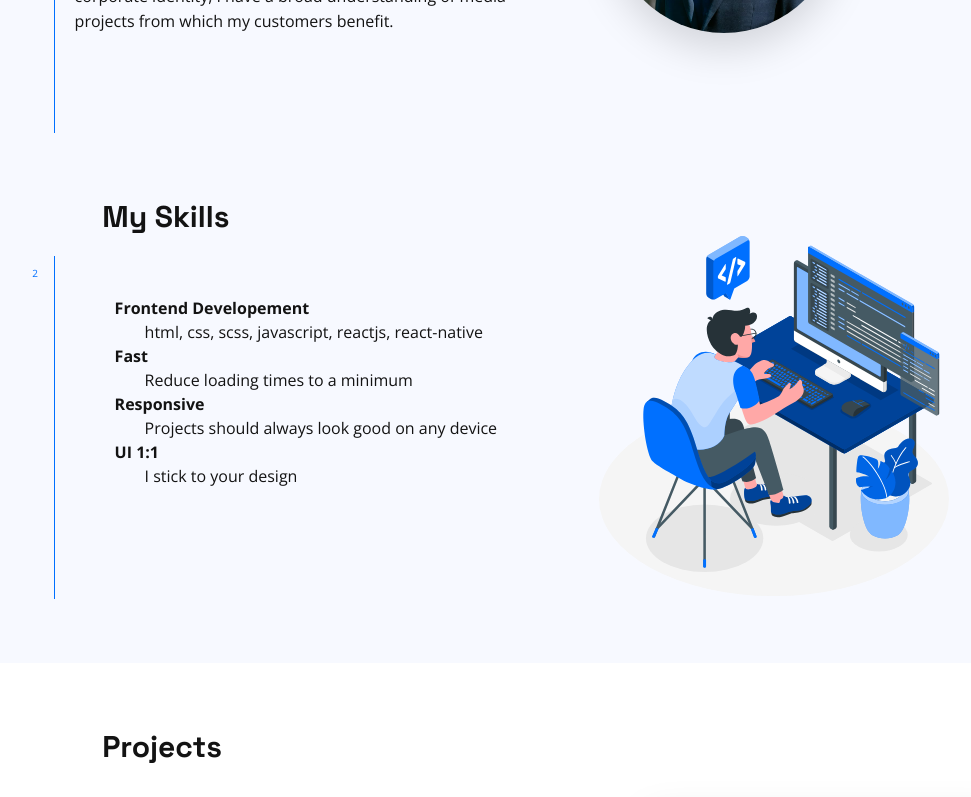
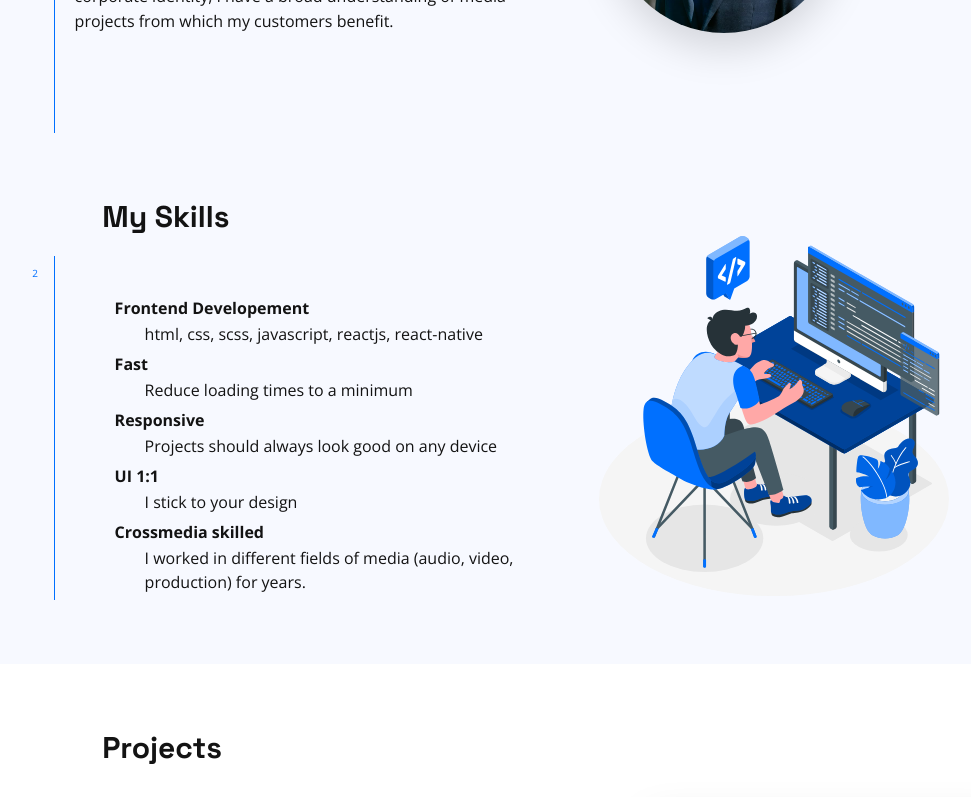
Before and after one commit to pquandt/pqweb, a React (Create React App) app: page / in a window 1280 px wide. Shown: the part 419-1216 px from the top of the page, without its empty margins (157-1128 px from the left). Built offline with nearby package versions, Linux system fonts and the light colour scheme.

Commit message:
style tweaks

```diff
--- a/sass/layout/_skills.scss
+++ b/sass/layout/_skills.scss
@@ -44,8 +44,10 @@
 
   & dt {
     font-weight: bold;
+    padding-bottom: 0.2rem;
   }
   & dd {
     margin-left: 3rem;
+    padding-bottom: 0.6rem;
   }
 }
--- a/src/components/Skills.js
+++ b/src/components/Skills.js
@@ -26,6 +26,11 @@ export default function Skills() {
 
             <dt>UI 1:1</dt>
             <dd>I stick to your design</dd>
+            <dt>Crossmedia skilled</dt>
+            <dd>
+              I worked in different fields of media (audio, video, production)
+              for years.
+            </dd>
           </dl>
         </div>
         <div className="skill-img">
--- a/src/css/style.css
+++ b/src/css/style.css
@@ -247,9 +247,11 @@ h1 {
     margin-top: 2rem;
     margin-bottom: 1.5rem; }
   .skills-text dt {
-    font-weight: bold; }
+    font-weight: bold;
+    padding-bottom: 0.2rem; }
   .skills-text dd {
-    margin-left: 3rem; }
+    margin-left: 3rem;
+    padding-bottom: 0.6rem; }
 
 .projects {
   padding-top: 5%;
```
